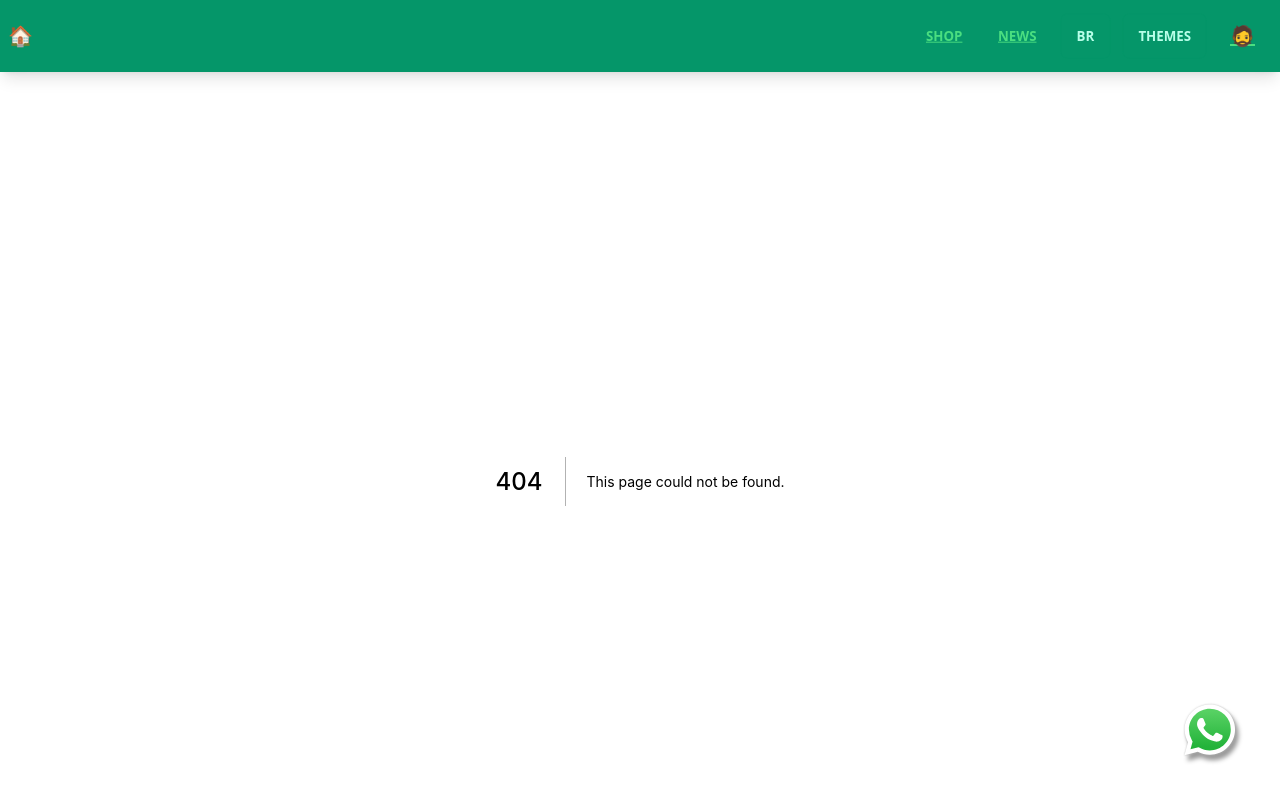
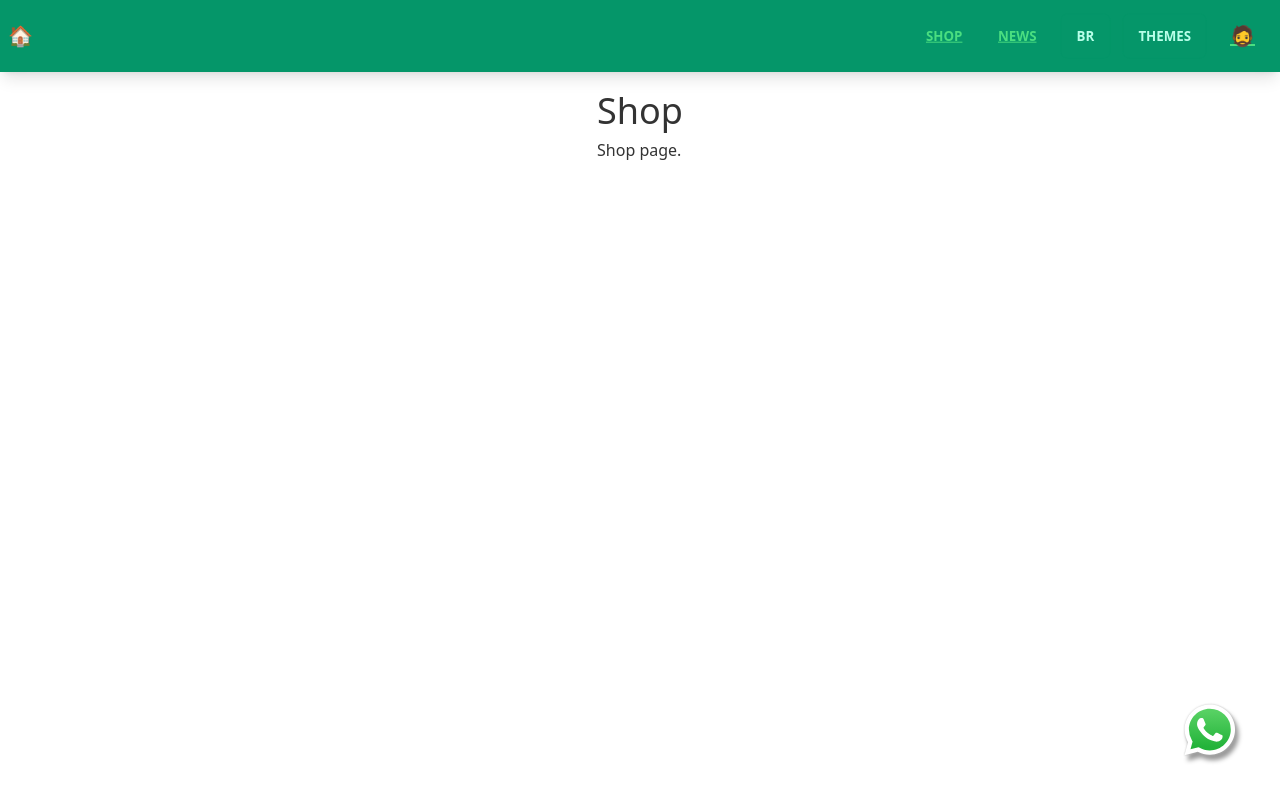
Before and after one commit to valmormn/react-nextjs-template, a Next.js app: page /shop in a window 1280 px wide. Before the commit this address had no page. Shown: the top 800 px of the page. Built offline with nearby package versions, Linux system fonts and the light colour scheme.

Commit message:
Add Page Shop

```diff
--- /dev/null
+++ b/src/pages/shop/index.tsx
@@ -0,0 +1,24 @@
+// import type { NextPage } from 'next'
+import Head from 'next/head'
+// import Image from 'next/image'
+
+// import file from './text.mdx'
+// import { Example } from './example.mdx'
+
+const Shop = () => {
+  return (
+    <>
+      <Head>
+        <title>Shop</title>
+      </Head>
+      <article id="shop" data-type="">
+        <h1>Shop</h1>
+        <p>
+          Shop page.
+        </p>
+      </article>
+    </>
+  )
+}
+
+export default Shop
```
